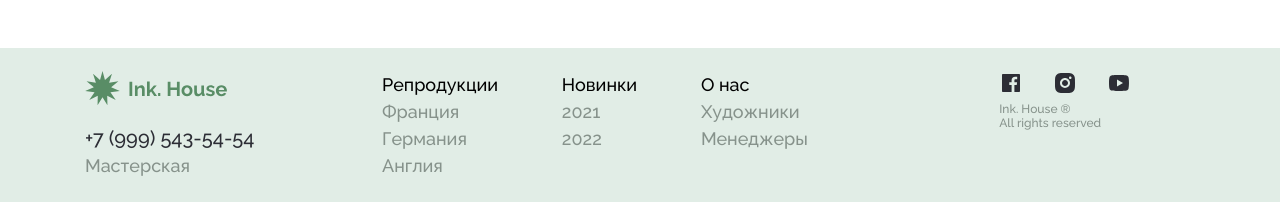
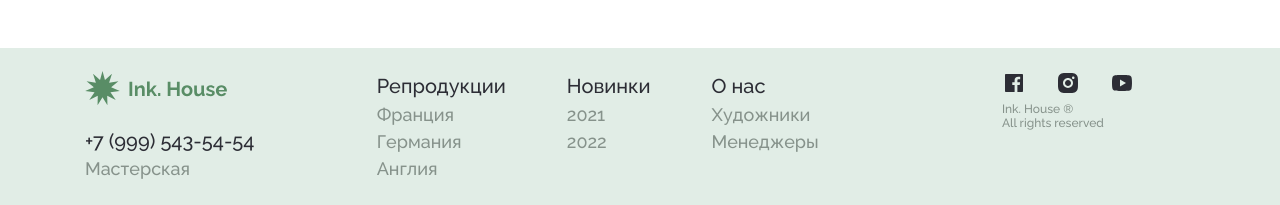
Before and after one commit to Anna-Danilova/InkHouse, a website: page app/index.html in a window 1280 px wide. Shown: the part 3508-3713 px from the top of the page. Drawn offline with Linux system fonts and the light colour scheme.

Commit message:
Исправлено меню в FOOTERе

```diff
--- a/app/index.html
+++ b/app/index.html
@@ -627,7 +627,11 @@
             </p>
           </div>
           <ul class="footer__list footer__list-reproduction reset-list">
-            Репродукции
+            <li class="footer__list-item">
+              <a class="footer__link footer__link--title" href="#"
+                >Репродукции</a
+              >
+            </li>
             <li class="footer__list-item">
               <a href="#" class="footer__link">Франция</a>
             </li>
@@ -639,7 +643,9 @@
             </li>
           </ul>
           <ul class="footer__list footer__list-new reset-list">
-            Новинки
+            <li class="footer__list-item">
+              <a class="footer__link footer__link--title" href="#">Новинки</a>
+            </li>
             <li class="footer__list-item">
               <a href="#" class="footer__link">2021</a>
             </li>
@@ -648,7 +654,9 @@
             </li>
           </ul>
           <ul class="footer__list footer__list-about reset-list">
-            О нас
+            <li class="footer__list-item">
+              <a class="footer__link footer__link--title" href="#">О нас</a>
+            </li>
             <li class="footer__list-item">
               <a href="#" class="footer__link">Художники</a>
             </li>
--- a/app/scss/style.scss
+++ b/app/scss/style.scss
@@ -395,6 +395,11 @@
   text-decoration: none;
   transition: 0.5s ease all;
 
+  &--title {
+    font-size: 20px;
+    color: #2c2d35;
+  }
+
   &:focus {
     outline: none;
   }
```
Also changed, not shown: app/pages/index.html (+11 -3 lines), app/css/style.min.css.
